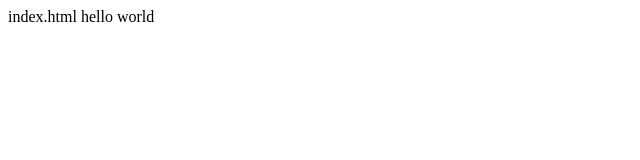
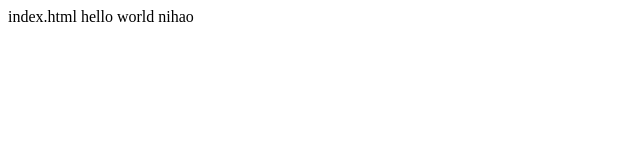
Before and after one commit to murphy977/git_study, a plain HTML site: page page/login/index.html in a window 1280 px wide. Shown: the full height of the page, 0-640 px from the left. Drawn offline with Linux system fonts and the light colour scheme.

Commit message:
2、第一次提交

```diff
--- a/page/login/index.html
+++ b/page/login/index.html
@@ -8,7 +8,7 @@
 </head>
 
 <body>
-  index.html hello world
+  index.html hello world nihao
 </body>
 
 </html>
```
Also changed, not shown: 1 other file.
